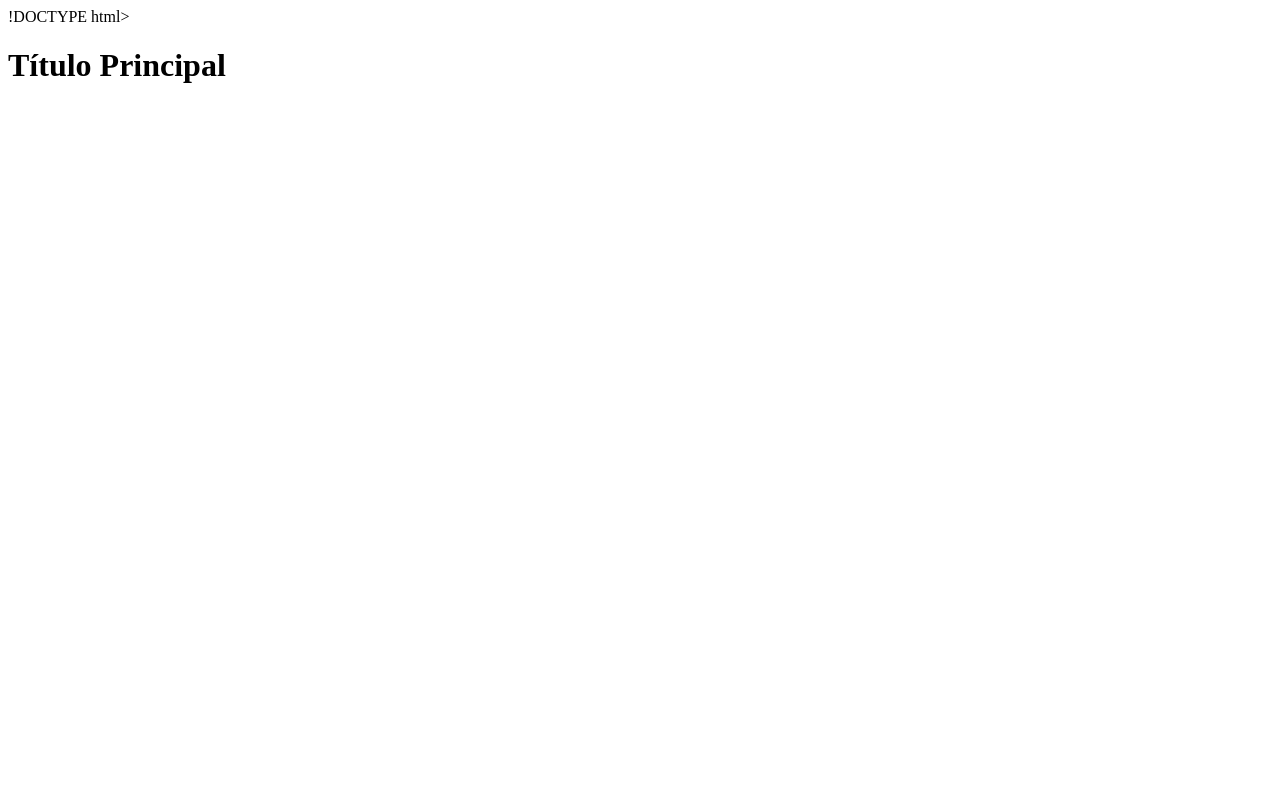
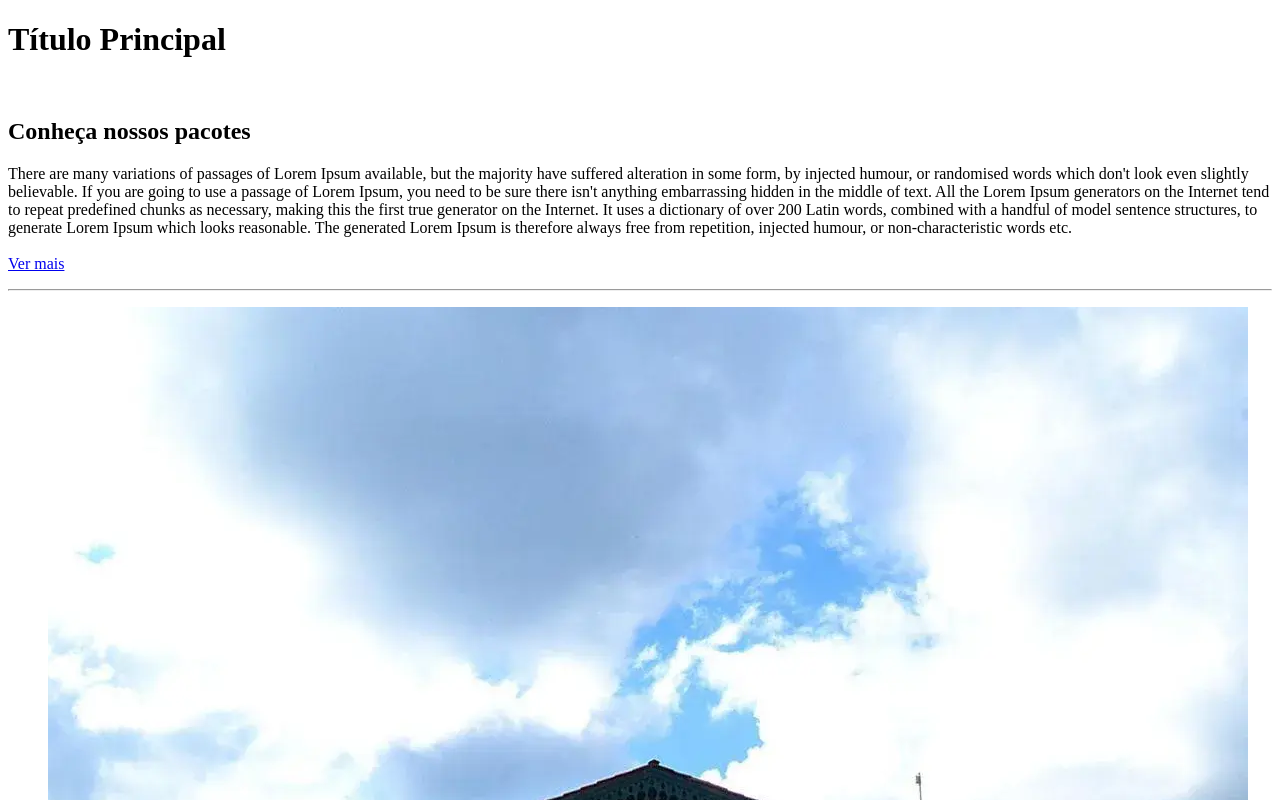
Before and after one commit to Maxdev1017x/site-0, a plain HTML site: page index.html in a window 1280 px wide. Shown: the top 800 px of the page. Drawn offline with Linux system fonts and the light colour scheme.

Commit message:
📸 Add imagens e infos sobre pacotes

```diff
--- a/index.html
+++ b/index.html
@@ -1,4 +1,4 @@
-!DOCTYPE html>
+<!DOCTYPE html>
 <html lang="pt-BR">
 <head>
     <meta charset="UTF-8">
@@ -9,8 +9,18 @@
     <header>
         <h1>Título Principal</h1>
     </header>
-    <section>
-        <p></p>
+    <br>
+        <h2>Conheça nossos pacotes</h2>
+
+        <p>There are many variations of passages of Lorem Ipsum available, but the majority have suffered alteration in some form, by injected humour, or randomised words which don't look even slightly believable. If you are going to use a passage of Lorem Ipsum, you need to be sure there isn't anything embarrassing hidden in the middle of text. All the Lorem Ipsum generators on the Internet tend to repeat predefined chunks as necessary, making this the first true generator on the Internet. It uses a dictionary of over 200 Latin words, combined with a handful of model sentence structures, to generate Lorem Ipsum which looks reasonable. The generated Lorem Ipsum is therefore always free from repetition, injected humour, or non-characteristic words etc.
+            <br></br>
+            <a href="https://www.w3schools.com/" target="_blank">Ver mais</a>
+            <hr>
+        </p>
+        <figure>
+            <img src="/source/img/gramado.webp" alt="Entrada da cidade de Gramado">
+            <figcaption>Gramado</figcaption>
+        </figure>
     </section>
 
 </body>
```
Also changed, not shown: source/img/Porto-Seguro.webp (added), source/img/Rio de janeiro.webp (added), source/img/gramado.webp (added).
